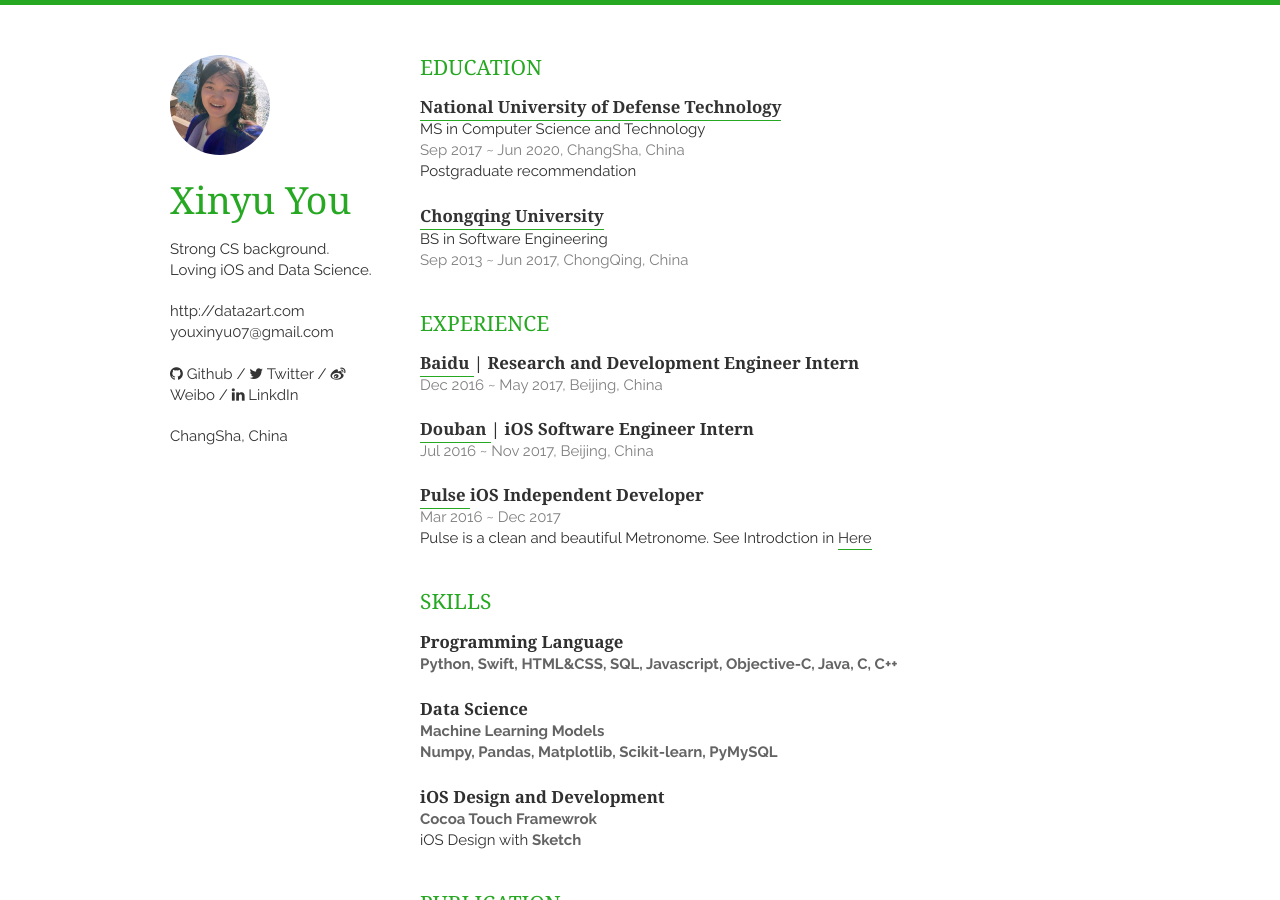
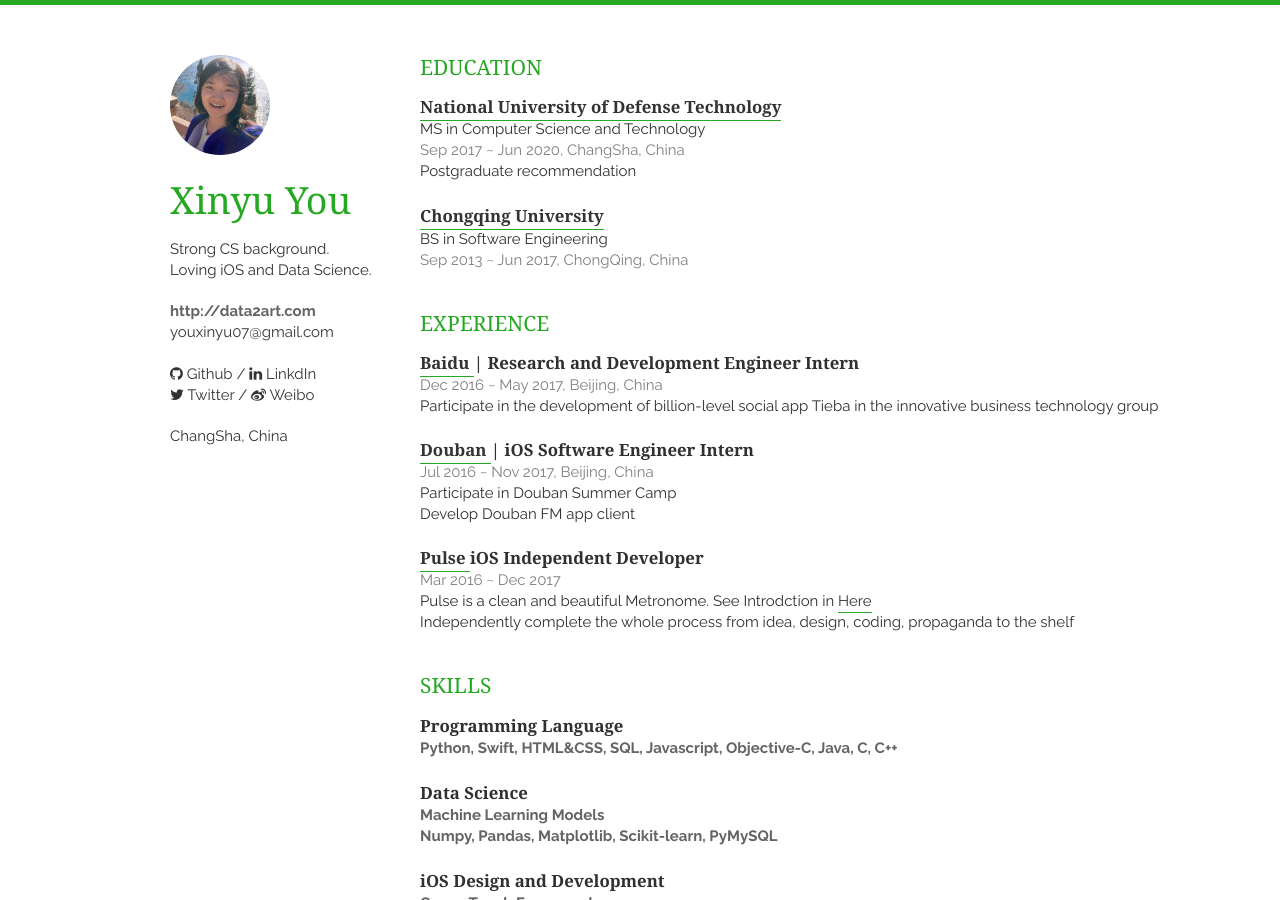
Before and after one commit to Yogayu/Resume, a Jekyll site: the page built from index.html, in a window 1280 px wide and 900 px high. Built offline with Jekyll 4.4.1, drawn with Linux system fonts in a browser that asks for light colours; nearby versions of some CDN libraries; Markdown is read by kramdown in place of the engine named in the settings; the list of posts is cut into pages by our own code; comment, search, counter and statistics services are not loaded.

Commit message:
Update my Resume

```diff
--- a/_includes/employment_en.html
+++ b/_includes/employment_en.html
@@ -5,10 +5,7 @@
             <h1><a href="https://en.wikipedia.org/wiki/Baidu">Baidu </a>| Research and Development Engineer Intern</h1>
             <span><time>Dec 2016 ~ May 2017, Beijing, China</time></span>
         </header>
-        <!-- <li>
-            <ul>Worked on innovative business technology group of Tieba with over a billion users.</ul>
-            <ul></ul>
-        </li> -->
+        <p>Participate in the development of billion-level social app Tieba in the innovative business technology group</p>
         <!-- <p>参与用户产品视频与直播业务iOS移动端开发</p> -->
         <!-- <p>与产品经理、设计师、后端等密切沟通协作</p> -->
     </article >
@@ -17,10 +14,8 @@
             <h1><a href="https://www.douban.com/" class="blank">Douban </a>| iOS Software Engineer Intern</h1>
             <span><time>Jul  2016 ~ Nov 2017, Beijing, China</time></span>
         </header>
-        <!-- <li>
-            <ul>Participate in Douban Summer Camp</ul>
-            <ul>Develop Douban FM Mobile client</ul>
-        </li> -->
+        <p>Participate in Douban Summer Camp </p>
+        <p>Develop Douban FM app client</p>
     </article>
     <!-- <article>
         <header>
@@ -36,41 +31,9 @@
             <span><time>Mar 2016 ~ Dec 2017</time></span>
         </header>
         <p>Pulse is a clean and beautiful Metronome. See Introdction in <a href="http://pulse.data2art.com">Here</a></p>
-
+        <p>Independently complete the whole process from idea, design, coding, propaganda to the shelf</p>
         <!-- <p>简洁多主题节拍器，<a href="http://data2art.com/iOSDevRecord.html">独立完成</a>从想法、设计、编码、宣传到上架全过程 -->
         <!-- <br>使用Sketch进行原型设计、Jekyll制作宣传网页 -->
         <!-- <br>使用自定义控件、AVFoundation、ChameleonSwift、Spring等</p> -->
     </article>
-    <!-- <article>
-        <header>
-            <h1><a href="http://jsjds.ruc.edu.cn/Article_Show.asp?ArticleID=391">货运达</a> 车货匹配平台 </h1>
-            <span><time>2016-05 ~ 06</time></span>
-        </header>
-       <p>在线车货匹配平台，作为队长负责统筹协调以及前端与客户端开发</p>
-            <br>使用Bootstrap、jQuery进行前端开发
-            <br>使用UIKit、MapKit等搭建iOS UI </p>
-    </article> -->
-   <!--  <article>
-        <header>
-            <h1>重庆经纬通跨境电商项目 后台实习</h1>
-            <span><time>2016-01</time></span>
-        </header>
-        <p>负责Web后端分销商模块开发<br>
-        快速入门并使用ThinkPHP框架</p>
-    </article> -->
-    <!-- <article>
-        <header>
-            <h1><a href="https://github.com/Yogayu/EmotionNote">EmotionNote App</a></h1>
-            <span><time>2015-11</time></span>
-        </header>
-        <p>开源项目，情绪记录识别App，已加入Awesome-Swift <br>
-        使用Alamofire，调用微软牛津计划情绪识别API</p>
-    </article> -->
-    <!-- <article>
-        <header>
-            <h1>重庆大学“智慧校园”App</h1>
-            <span><time>2015-05</time></span>
-        </header>
-        <p>作为队长，负责统筹协调、市场调查以及原型示例制作</p>
-    </article> -->
 </section>
--- a/_layouts/layout.html
+++ b/_layouts/layout.html
@@ -32,12 +32,12 @@
         <p>{{ site.bio}}</p>
         <p></p>
         <p>
-            <a href="{{ site.website_full }}"> {{ site.website }}</a><br>
+            <a href="{{ site.website_full }}"><em>{{ site.website }}</em></a><br>
             <a href="{{ site.email_full }}"> {{ site.email }}</a><br><br>
             <a href="https://github.com/{{ site.github }}"><i class="fa fa-github"></i> Github</a> /
+            <a href="https://www.linkedin.com/in/{{ site.LinkdIn }}"><i class="fa fa fa-linkedin"></i> LinkdIn</a><br>
             <a href="https://twitter.com/{{ site.twitter }}"><i class="fa fa-twitter"></i> Twitter</a> /
-            <a href="https://weibo.com/{{ site.weibo }}"><i class="fa fa-weibo"></i> Weibo</a> /
-            <a href="https://www.linkedin.com/in/{{ site.LinkdIn }}"><i class="fa fa fa-linkedin"></i> LinkdIn</a>
+            <a href="https://weibo.com/{{ site.weibo }}"><i class="fa fa-weibo"></i> Weibo</a>
         </p>
         <address>
             <a href="{{ site.google_maps }}">{{site.city}}, {{site.country}}</a>
--- a/static/css/base.css
+++ b/static/css/base.css
@@ -46,7 +46,6 @@
 	table {
 		border-collapse: collapse;
 		border-spacing: 0; }
-
 
 /* #Basic Styles
 ================================================== */
@@ -115,7 +114,6 @@
 	li { line-height: 18px; margin-bottom: 12px; }
 	ul.large li { line-height: 21px; }
 	li p { line-height: 21px; }
-
 /* #Images
 ================================================== */
 
```
Also changed, not shown: 2 other files.
